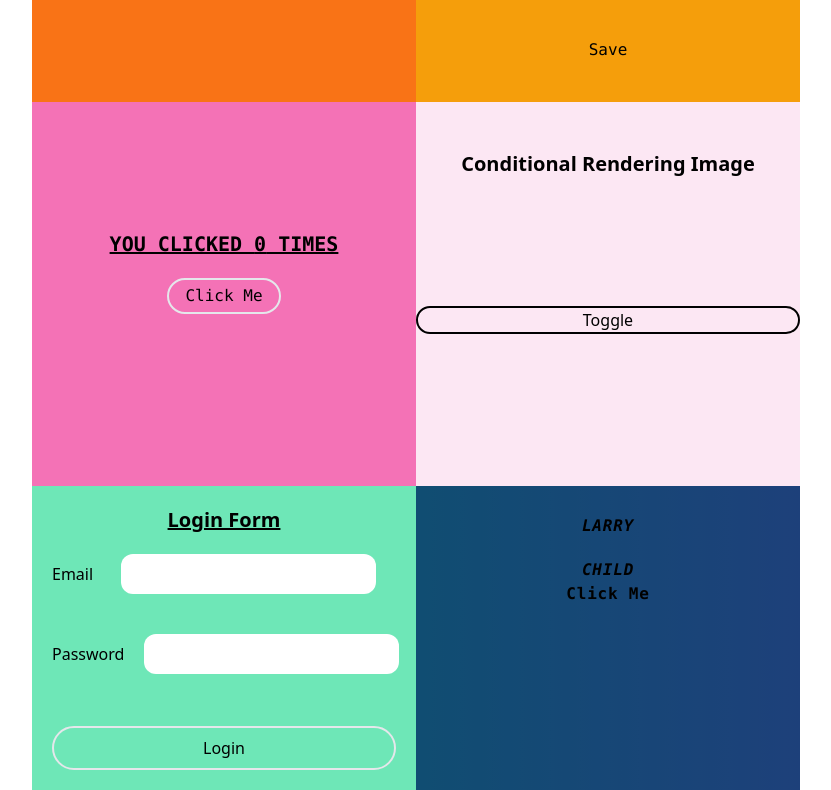
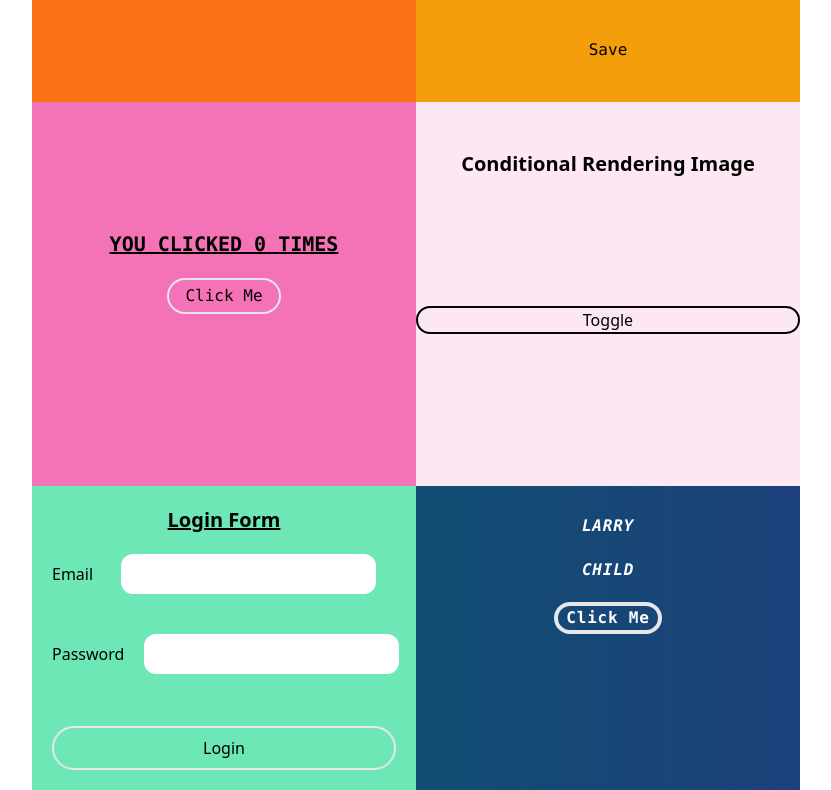
Before and after one commit to DecentraMindsCoin/hired-in-next, a Next.js app: page / in a window 1280 px wide. Shown: the part 1894-2684 px from the top of the page, without its empty margins (224-1055 px from the left). Built offline with nearby package versions, Linux system fonts and the light colour scheme; no server answers.

Commit message:
add styling to button of childtoparent

```diff
--- a/src/components/Child.js
+++ b/src/components/Child.js
@@ -5,7 +5,7 @@ function Child(props) {
   return (
     <div>
       <h1>Child</h1>
-      <button onClick={() => props.changeWord('Edward')} className='hover:cursor-pointer'>Click Me</button>
+      <button onClick={() => props.changeWord('Edward')} className='hover:cursor-pointer border-4 px-2 rounded-full mt-5'>Click Me</button>
     </div>
   )
 }
--- a/src/components/Parent.js
+++ b/src/components/Parent.js
@@ -3,11 +3,11 @@ import Child from '../components/Child'
 function Parent() {
   const [word, setWord] = useState('Larry')
   const styles = {
-    wrapper: `text-center w-full font-mono mx-auto  h-full py-7 bg-black bg-opacity-50 hover:bg-opacity-90 font-bold uppercase tracking-wider italic cursor-pointer space-y-5`,
+    wrapper: `text-center w-full font-mono mx-auto  h-full py-7 bg-black bg-opacity-50 hover:bg-opacity-90 font-bold uppercase tracking-wider italic cursor-pointer space-y-5 text-white`,
   }
   return (
     <div className={styles.wrapper}>
-      <h1 className="">{word}</h1>
+      <h1 className="text-white">{word}</h1>
       <Child changeWord={word => setWord(word)}/>
     </div>
   )
```
